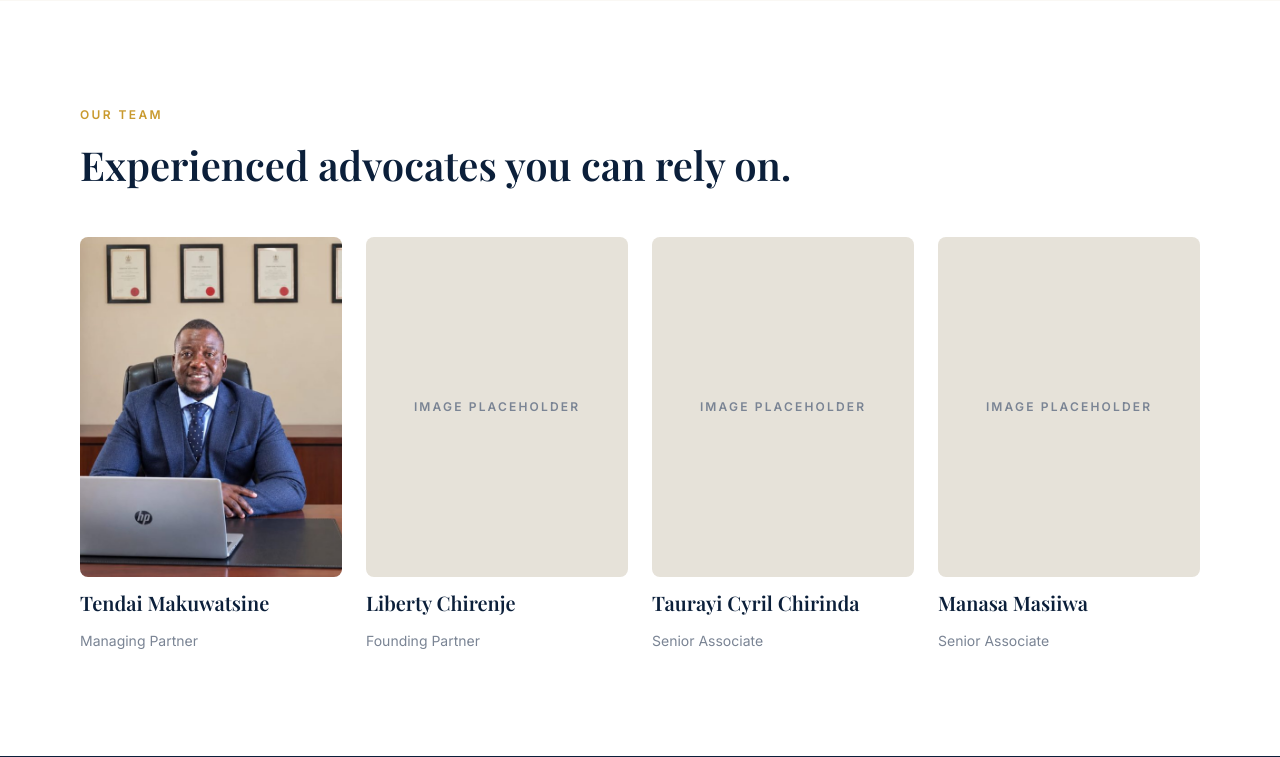
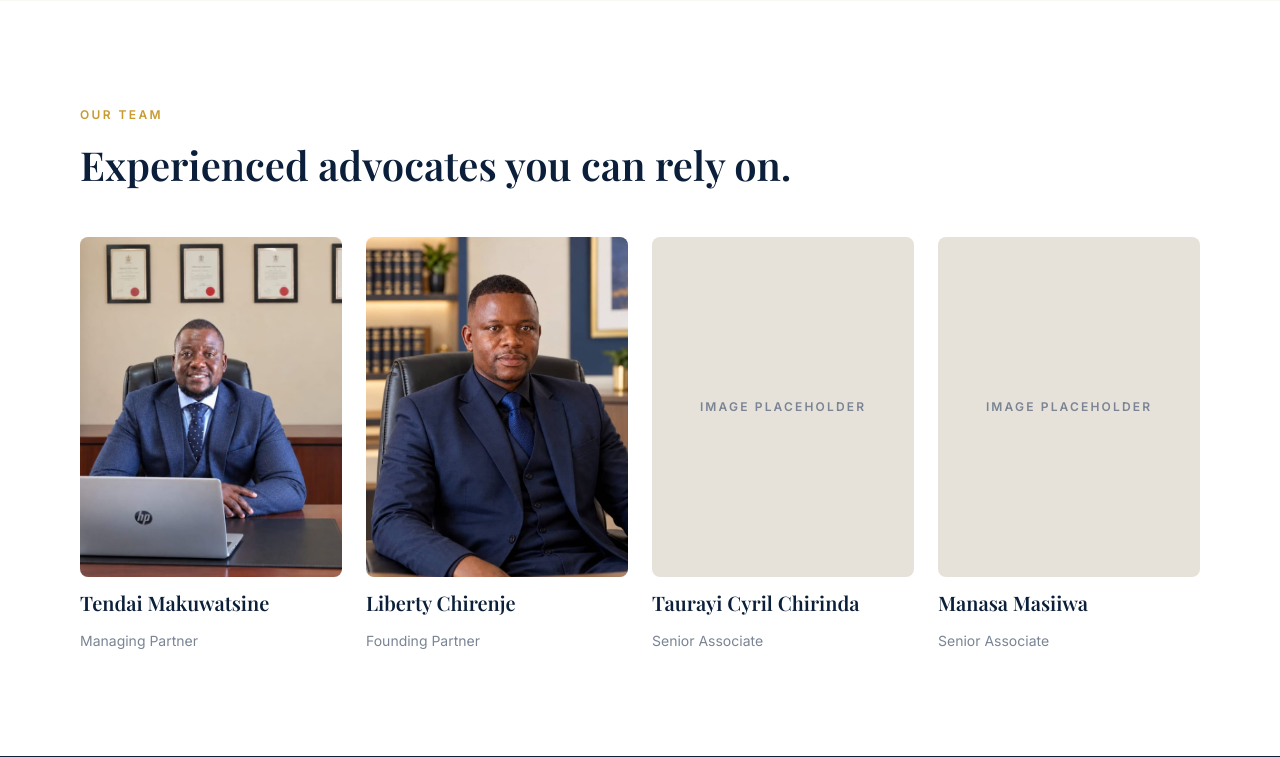
Before and after one commit to Tafadzwa-Chingombe/Makuwatsine-Chirenje-Attorneys, a PHP site: page / in a window 1280 px wide. Shown: the part 2570-3327 px from the top of the page. Run offline with PHP 8.4, Linux system fonts and the light colour scheme.

Commit message:
Add Liberty Chirenje portrait
Co-Authored-By: Claude Sonnet 5.5 <noreply@anthropic.com>
Claude-Session: https://claude.ai/code/session_01XzapfCcdFpBXggRu7X7W13

```diff
--- a/assets/css/style.css
+++ b/assets/css/style.css
@@ -139,7 +139,7 @@ ul { margin: 0; padding: 0; list-style: none; }
 .partner .degree { color: var(--muted); font-weight: 500; font-size: 15px; }
 .assoc { display: grid; grid-template-columns: 180px 1fr; gap: 28px; align-items: start; }
 .assoc .img-ph, .assoc .team-photo { height: 220px; aspect-ratio: auto; border-radius: 6px; min-height: 0; }
-.team-photo { display: block; width: 100%; object-fit: cover; border-radius: 8px; }
+.team-photo { display: block; width: 100%; object-fit: cover; object-position: 50% 25%; border-radius: 8px; }
 .partner .team-photo { height: 500px; }
 .assoc h3 { font-size: 24px; margin-bottom: 4px; }
 .assoc .role { color: var(--gold-500); font-size: 13px; font-weight: 500; margin-bottom: 12px; }
```
Also changed, not shown: assets/img/team/liberty-chirenje.jpg (added).
